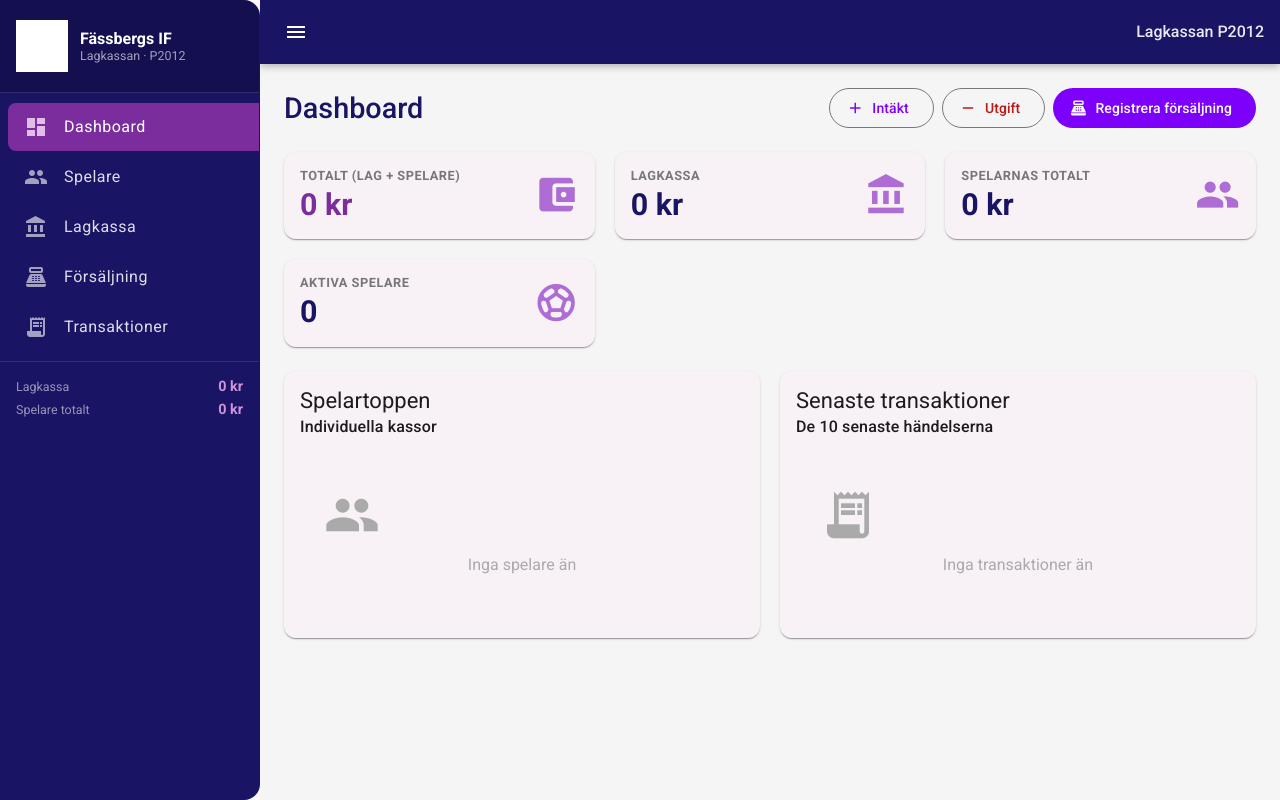
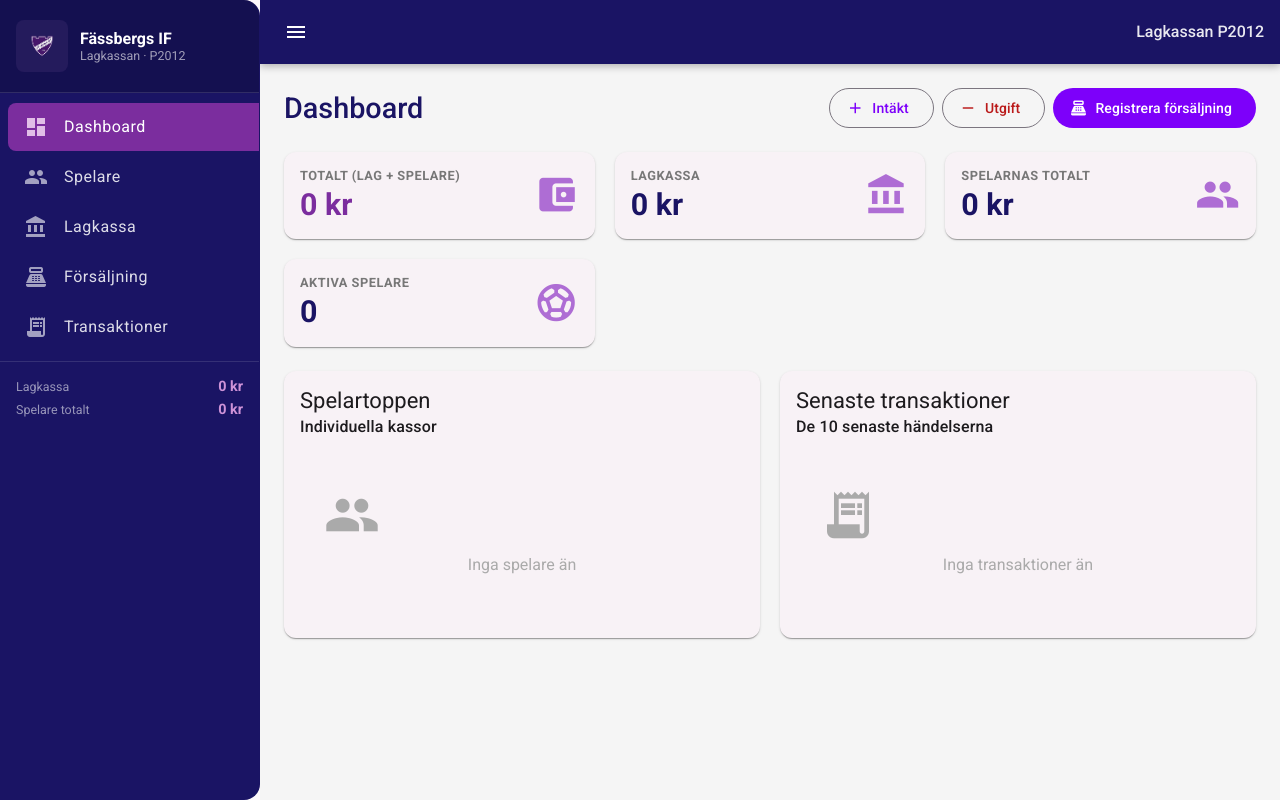
Before and after one commit to arash-sahami/lagkassa, an Angular app: page /dashboard in a window 1280 px wide. Built offline with nearby package versions, Linux system fonts and the light colour scheme.

Commit message:
Fix: ta bort vitt filter från loggan

```diff
--- a/src/app/app.component.scss
+++ b/src/app/app.component.scss
@@ -24,7 +24,7 @@
         width: 100%;
         height: 100%;
         object-fit: contain;
-        filter: brightness(0) invert(1);
+        border-radius: 8px;
       }
 
       mat-icon {
```
